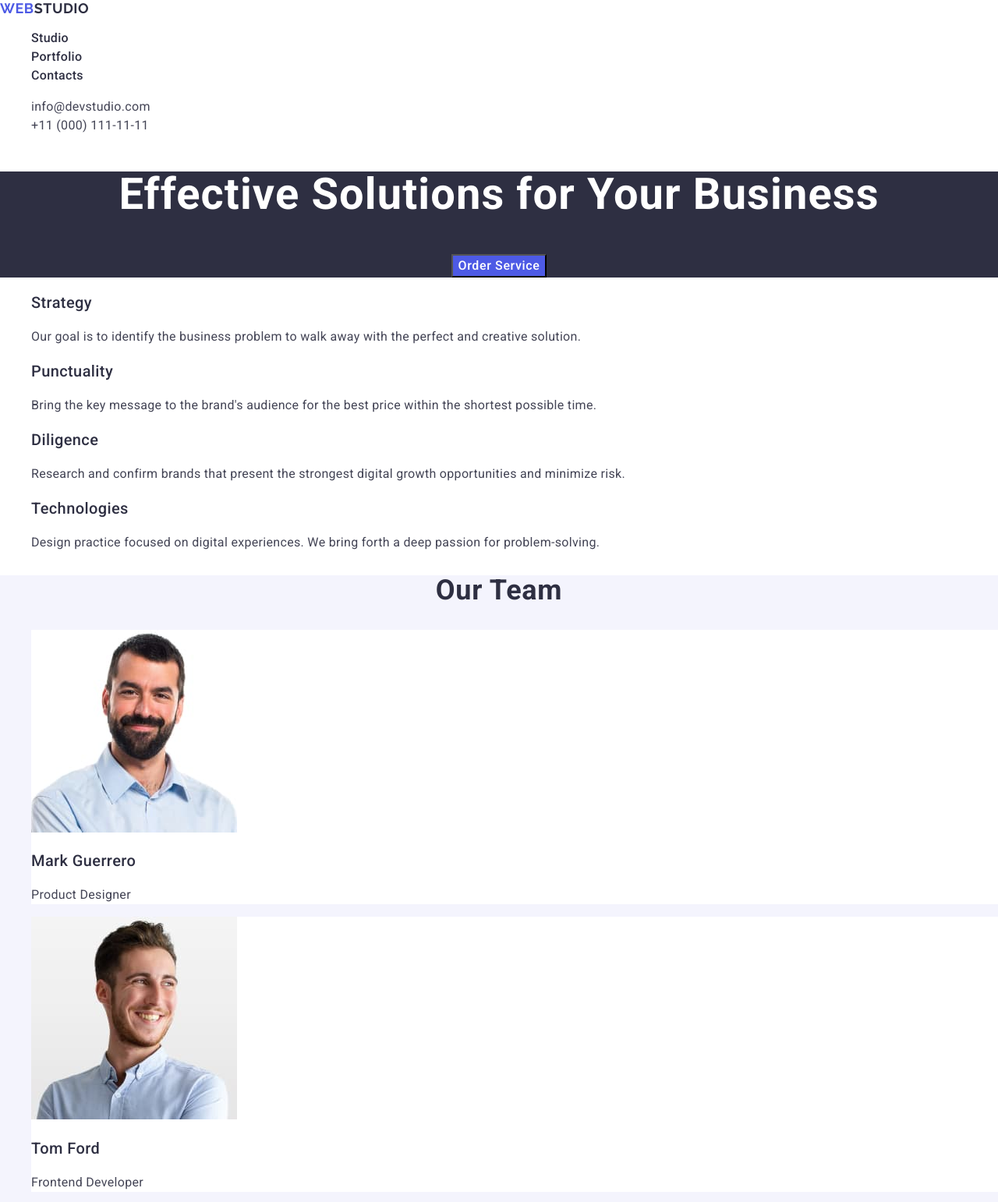
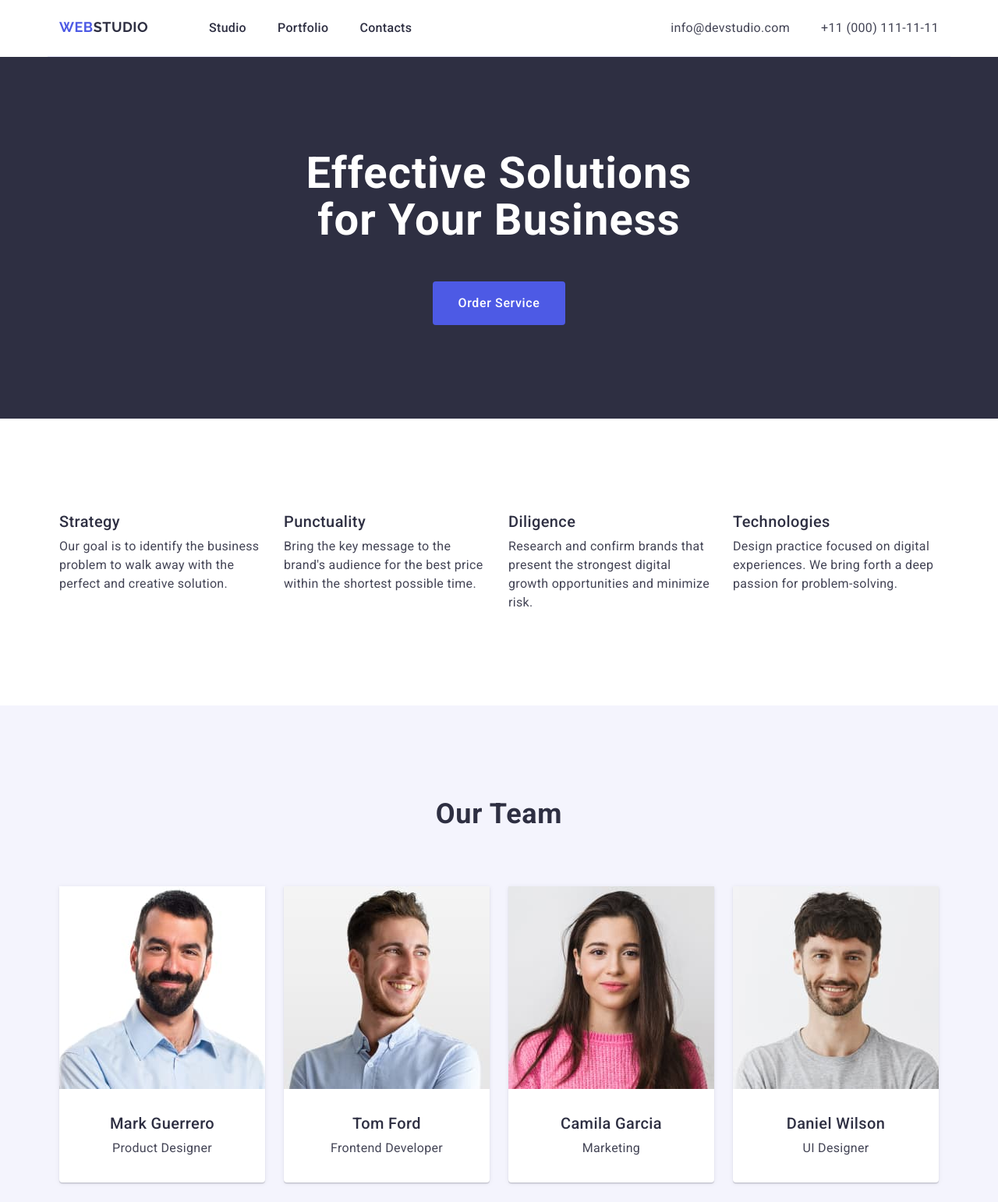
Before and after one commit to Turg0n/goit-markup-hw-03, a plain HTML site: page index.html in a window 1280 px wide. Shown: the top 1542 px of the page at 78% size. Drawn offline with nearby package versions, Linux system fonts and the light colour scheme.

Commit message:
first try

```diff
--- a/css/styles.css
+++ b/css/styles.css
@@ -3,12 +3,47 @@ body {
     color: #434455;
     background-color: #fff;
 }
+img {
+    display: block;
+    max-width: 100% ;
+    height: auto;
+}
+p, h1,h2,h3,h4 {
+    margin-top: 0;
+    margin-bottom: 0;
+
+}
+.container {
+    max-width: 1158px;
+    padding: 0 15px;
+    margin: 0 auto;
+}
+section {
+    padding-top: 120px;
+    padding-bottom: 120px;
+}
+.header-container {
+    display: flex;
+    padding-top: 24px;
+    padding-bottom: 24px;
+    gap: 332px;
+    border-bottom: 1px solid #E7E9FC;
+}
+
 .link {
     text-decoration: none;
 }
 .header-nav {
+    display: flex;
+    gap: 76px;
     color: #2E2F42;
+    flex-grow: 1;
+justify-content: space-between;
 }
+.header-nav-list {
+    display: flex;
+    gap: 40px;
+    }
 .header-link {
 color: inherit;
 font-weight: 500;
@@ -35,11 +70,18 @@ text-decoration: none;
 }
 ul {
     list-style-type: none;
+    margin-top: 0;
+    margin-bottom: 0;
+    padding-left: 0;
 }
 .address {
     text-decoration: none;
     color: #434455;
     font-style: normal;
+}
+.address-list {
+    display: flex;
+    gap: 40px;
 }
 .address-link {
     color: inherit;
@@ -56,8 +98,14 @@ ul {
     text-align: center;
     background-color: #2E2F42;
 }
+.title-container {
+    display: flex;
+    flex-direction: column;
+    align-items: center;
+    gap: 48px;
+}
 .title-head {
-    text-align: center;
+    width: 496px;
     font-size: 56px;
     font-weight: 700;
     line-height: 1.07;
@@ -71,18 +119,36 @@ ul {
     letter-spacing: 0.04em;
     cursor: pointer;
     background-color: #4D5AE5;
+    border-radius: 4px;
+    display: inline-flex;
+    padding: 16px 32px;
+    align-items: flex-start;
+gap: 10px;
+border: none;
 }
 .title-button:hover,
 .title-button:focus {
-    background-color: #404BBF;
+background-color: #404BBF;
 }
 
+.features-list {
+display: flex;
+gap: 24px;
+}
+.features-items {
+width: calc((100% - 3 * 24px ) / 4 );
+display: flex;
+flex-direction: column;
+align-items: flex-start;
+gap: 8px;
+}
 .features-title {
 color: #2E2F42;
 font-size: 20px;
 font-weight: 500;
 line-height: 1.2;
 letter-spacing: 0.02em;
+
 }
 .features-text {
     line-height: 1.5;
@@ -91,6 +157,7 @@ letter-spacing: 0.02em;
 .team {
     background-color: #F4F4FD;
 }
+
 .team-title {
 color: #2E2F42;
 text-align: center;
@@ -99,20 +166,36 @@ font-weight: 700;
 line-height: 1.11;
 letter-spacing: 0.02em;
 text-transform: capitalize;
+padding-bottom: 72px;
+}
+.team-list {
+    display: flex;
+    gap: 24px;
 }
 .team-list-item {
+display: flex;
+flex-direction: column;
+justify-content: center;
+align-items: center;
+gap: 32px;
+border-radius: 0px 0px 4px 4px;
 background-color: #FFF;
+box-shadow: 0px 2px 1px 0px rgba(46, 47, 66, 0.08), 0px 1px 1px 0px rgba(46, 47, 66, 0.16), 0px 1px 6px 0px rgba(46, 47, 66, 0.08);
 }
 .team-list-head {
+    text-align: center;
 color: #2E2F42;
 font-size: 20px;
 font-weight: 500;
 line-height: 1.2;
 letter-spacing: 0.02em;
+padding-bottom: 8px;
 }
 .team-list-text {
+text-align: center;
 line-height: 1.5;
 letter-spacing: 0.02em;
+padding-bottom: 32px;
 }
 .portfolio-title {
 color: #2E2F42;
@@ -121,6 +204,26 @@ font-size: 36px;
 font-weight: 700;
 line-height: 1.11;
 letter-spacing: 0.02em;
+padding-top: 120px;
+padding-bottom: 72px;
+}
+.portfolio-list {
+    display: flex;
+    column-gap: 24px;
+    row-gap: 48px;
+    flex-wrap: wrap;
+}
+.portfolio-list-item {
+    width: calc((100% - 2 * 24px) / 3);
+
+}
+.portfolio-card {
+padding-top: 32px;
+padding-bottom: 32px;
+    width: 100%;
+    border-left: 1px solid #E7E9FC;
+    border-bottom: 1px solid #E7E9FC;
+    border-right: 1px solid #E7E9FC;
 }
 .portfolio-list-head {
 color: #2E2F42;
@@ -132,14 +235,21 @@ letter-spacing: 0.02em;
 .portfolio-list-text {
 line-height: 1.5;
 letter-spacing: 0.02em;
+padding-top: 8px;
 }
 .footer {
 background-color: #2E2F42;
+}
+.footer-container {
+    padding-top: 101.5px;
+    padding-bottom: 100px;
 }
 .logo-fstud {
     color: #f4f4fd;
 }
 .footer-text {
+    width: 264px;
+    padding-top: 16px;
     color: #F4F4FD;
     line-height: 1.5;
     letter-spacing: 0.02em;
--- a/index.html
+++ b/index.html
@@ -11,7 +11,8 @@
     <link rel="stylesheet" href="./css/styles.css">
 </head>
 <body>
-    <header>
+    <header class="header">
+        <div class="container header-container">
         <nav class="header-nav">
             <a class="logo" href="./index.html">Web<span class="logo-hstud">Studio </span> </a>
             <ul class="header-nav-list ">
@@ -20,103 +21,135 @@
                 <li><a class="header-link link" href="" target="_blank" rel="noopener noreferrer">Contacts</a></li>
             </ul>
         </nav>
+
         <address class="address">
             <ul class="address-list">
                 <li><a class="address-link link" href="mailto:info@devstudio.com">info@devstudio.com</a></li>
                 <li><a class="address-link link" href="tel:+110001111111">+11 (000) 111-11-11</a></li>
             </ul>
         </address>
+    </div>
     </header>
     <main>
         <section class="title">
+        <div class="container title-container">
         <h1 class="title-head">Effective Solutions for Your Business</h1>
         <button class="title-button" type="button"> Order Service </button>
+    </div>
     </section>
             <section class="features">
+            <div class="container">
                 <h2 hidden>Features</h2>
         <ul class="features-list">
-            <li>
+            <li class="features-items">
                 <h3 class="features-title">Strategy</h3>
                 <p class="features-text">Our goal is to identify the business problem to walk away with the perfect and creative solution.</p>
             </li>
-            <li>
+            <li class="features-items">
                 <h3 class="features-title">Punctuality</h3>
                 <p class="features-text">Bring the key message to the brand's audience for the best price within the shortest possible time.</p>
             </li>
-            <li>
+            <li class="features-items">
                 <h3 class="features-title">Diligence</h3>
                 <p class="features-text">Research and confirm brands that present the strongest digital growth opportunities and minimize risk.</p>
             </li>
-            <li>
+            <li class="features-items">
                 <h3 class="features-title">Technologies</h3>
                 <p class="features-text">Design practice focused on digital experiences. We bring forth a deep passion for problem-solving.</p>
             </li>
         </ul>
+    </div>
         </section>
         <section class="team">
+                    <div class="container">
                 <h2 class="team-title">Our Team</h2>
                 <ul class="team-list">
                     <li class="team-list-item">
                         <img src="./images/teamcard.jpg" alt="Mark Guerrero" width="264" height="260">
+                        <div class="card-content">
                             <h3 class="team-list-head">Mark Guerrero</h3>
                             <p class="team-list-text">Product Designer</p>
+                        </div>
                     </li>
                     <li class="team-list-item">
                         <img src="./images/teamcard2.jpg" alt="Tom Ford" width="264" height="260">
+                        <div class="card-content">
                         <h3 class="team-list-head">Tom Ford</h3>
                         <p class="team-list-text">Frontend Developer</p>
+                    </div>
                     </li>
                     <li class="team-list-item">
                         <img src="./images/teamcard3.jpg" alt="Camila Garcia" width="264" height="260">
+                        <div class="card-content">
                         <h3 class="team-list-head">Camila Garcia</h3>
                         <p class="team-list-text">Marketing</p>
+                    </div>
                     </li>
                     <li class="team-list-item">
                         <img src="./images/teamcard4.jpg" alt="Daniel Wilson" width="264" height="260">
+                        <div class="card-content">
                         <h3 class="team-list-head">Daniel Wilson</h3>
                         <p class="team-list-text">UI Designer</p>
+                    </div>
                     </li>
                 </ul>
+            </div>
         </section>
         <section class="portfolio">
+            <div class="container">
                 <h2 class="portfolio-title">Our Portfolio</h2>
                 <ul class="portfolio-list">
                     <li class="portfolio-list-item">
                         <img src="./images/portfolio1.jpg" alt="BankApp" width="360" height="300">
+                        <div class="portfolio-card">
                             <h3 class="portfolio-list-head">Banking App</h3>
                             <p class="portfolio-list-text">App</p>
+                        </div>
                     </li>
                     <li class="portfolio-list-item">
                         <img src="./images/portfolio2.jpg" alt="Cashless Payment" width="360" height="300">
+                        <div class="portfolio-card">
                         <h3 class="portfolio-list-head">Cashless Payment</h3>
                         <p class="portfolio-list-text">Marketing</p>
+                    </div>
                     </li>
                     <li class="portfolio-list-item">
                         <img src="./images/portfolio3.jpg" alt="Meditaion App" width="360" height="300">
+                        <div class="portfolio-card">
                         <h3 class="portfolio-list-head">Meditation App</h3>
                         <p class="portfolio-list-text">App</p>
+                    </div>
                     </li>
                     <li class="portfolio-list-item">
                         <img src="./images/portfolio4.jpg" alt="Taxi" width="360" height="300">
+                        <div class="portfolio-card">
                         <h3 class="portfolio-list-head">Taxi Service</h3>
                         <p class="portfolio-list-text">Marketing</p>
+                    </div>
                     </li>
                     <li class="portfolio-list-item">
                         <img src="./images/portfolio5.jpg" alt="Screen Illustrations" width="360" height="300">
+                        <div class="portfolio-card">
                         <h3 class="portfolio-list-head">Screen Illustrations</h3>
                         <p class="portfolio-list-text">Design</p>
+                    </div>
                     </li>
                     <li class="portfolio-list-item">
                         <img src="./images/portfolio6.jpg" alt="Online Courses" width="360" height="300">
+                        <div class="portfolio-card">
                         <h3 class="portfolio-list-head">Online Courses</h3>
                         <p class="portfolio-list-text">Marketing</p>
+                    </div>
                     </li>
                 </ul>
+            </div>
         </section>
     </main>
     <footer class="footer">
+        <div class="container footer-container">
             <a class="logo" href="./index.html">Web<span class="logo-fstud">Studio </span> </a>
             <p class="footer-text">Increase the flow of customers and sales for your business with digital marketing & growth solutions.</p>
+        </div>
     </footer>
 </body>
 </html>
```
Lines whose indentation alone changed are shown as unchanged.
